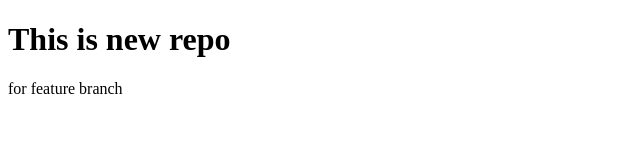
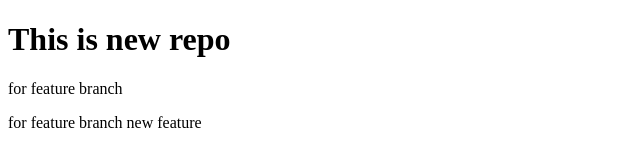
Before and after one commit to vishuvj/localRepo, a plain HTML site: page index.html in a window 1280 px wide. Shown: the whole page, without its empty margins (0-640 px from the left). Drawn offline with Linux system fonts and the light colour scheme.

Commit message:
add new feature

```diff
--- a/index.html
+++ b/index.html
@@ -8,6 +8,7 @@
 <body>
     <h1>This is new repo</h1>
     <p>for feature branch</p>
+    <p>for feature branch new feature</p>
 </body>
 
 </html>
```
